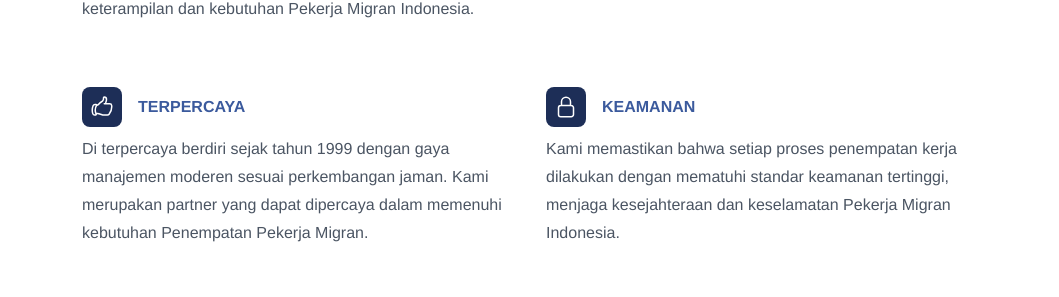
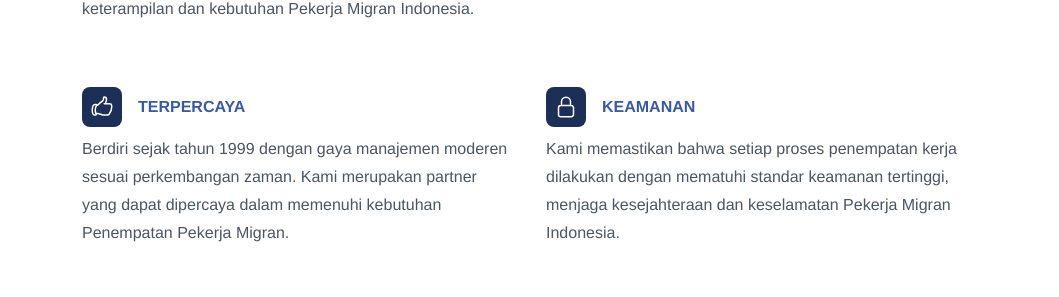
Before and after one commit to ahmadirfanmarufm/sentosatki-web-demo, a React (Vite) app: page / in a window 1280 px wide. Shown: the part 1430-1727 px from the top of the page, without its empty margins (110-1169 px from the left). Built offline with nearby package versions, Linux system fonts and the light colour scheme; no server answers.

Commit message:
UPDATE v1.2.7 (Memperbaiki kata kata tentang kami dan kelebihan di home page)

```diff
--- a/package.json
+++ b/package.json
@@ -1,7 +1,7 @@
 {
   "name": "sentosatki-web",
   "private": true,
-  "version": "1.2.6",
+  "version": "1.2.7",
   "type": "module",
   "scripts": {
     "dev": "vite",
--- a/src/components/About/ExplanationCompany.jsx
+++ b/src/components/About/ExplanationCompany.jsx
@@ -13,7 +13,7 @@ const ExplanationCompany = () => {
                     <p className="text-gray-600">
                         Penempatan Pekerja Migran Indonesia dengan fokus pada kesejahteraan dan keamanan, didukung oleh KEMNAKER dan BP2MI.
                         Kami memberikan penempatan kerja yang aman dan berkualitas, membangun jembatan antara pekerja migran dengan peluang internasional.
-                        Hubungi kami sekarang untuk memulai perjalanan Kamu ke luar negeri dengan kesempatan kerja yang menjanjikan.
+                        Hubungi kami sekarang untuk memulai perjalanan Kamu ke Luar Negeri dengan kesempatan kerja yang menjanjikan.
                     </p>
                     <div className="mt-7 sm:flex sm:justify-center">
                         <a
--- a/src/components/Home/AdvantageSection.jsx
+++ b/src/components/Home/AdvantageSection.jsx
@@ -21,7 +21,7 @@ const features = [
     {
         name: 'Terpercaya',
         description:
-            'Di terpercaya berdiri sejak tahun 1999 dengan gaya manajemen moderen sesuai perkembangan jaman. Kami merupakan partner yang dapat dipercaya dalam memenuhi kebutuhan Penempatan Pekerja Migran.',
+            'Berdiri sejak tahun 1999 dengan gaya manajemen moderen sesuai perkembangan zaman. Kami merupakan partner yang dapat dipercaya dalam memenuhi kebutuhan Penempatan Pekerja Migran.',
         icon: HandThumbUpIcon,
     },
     {
```
